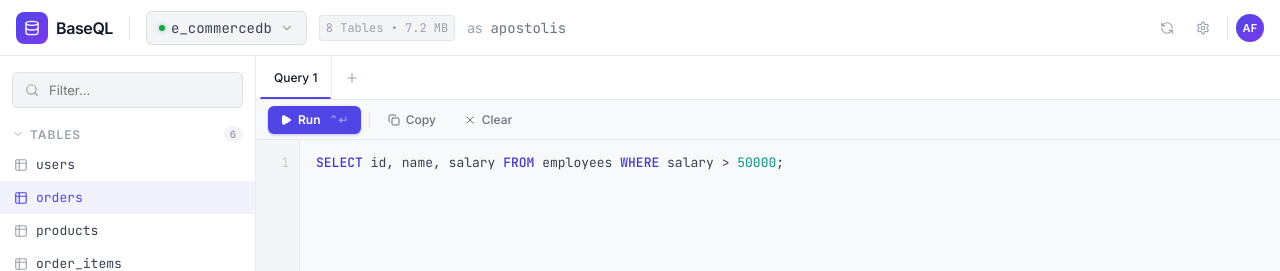
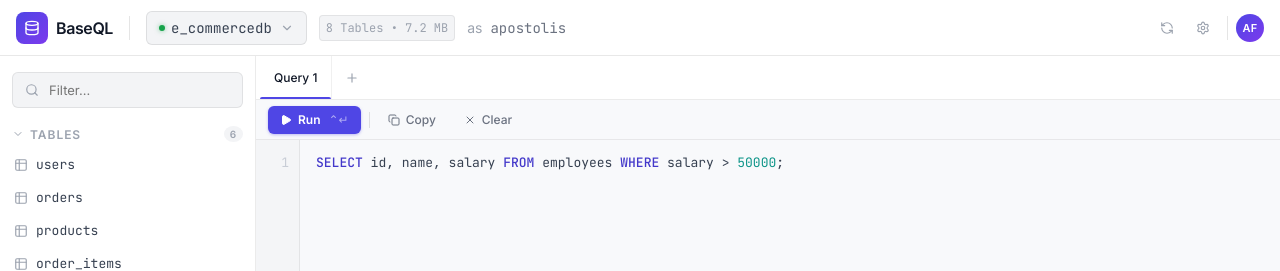
Before and after one commit to MichailFalaras/mini-relational-database-system, a React (Vite) app in the folder client/: page /home in a window 1280 px wide. Shown: the top 271 px of the page. Built offline with nearby package versions, Linux system fonts and the light colour scheme; a web font is replaced by a local one.

Commit message:
Update schema view to contain the constraints related with each column

```diff
--- a/client/src/components/SchemaView.jsx
+++ b/client/src/components/SchemaView.jsx
@@ -2,7 +2,7 @@ import { Key, Table2 } from "lucide-react";
 import "./../styles/schema-view.css";
 
 
-const COLUMN_FEATURES = ["Column", "Type", "Nullable", "Key", "Default"];
+const COLUMN_FEATURES = ["Column", "Type", "Nullable", "Key", "Constraints", "Default"];
 
 
 function SchemaView({ tableName, tables }) {
@@ -73,6 +73,40 @@ function SchemaView({ tableName, tables }) {
 								{col?.fk && (
 									<span className="column-fk-status">→ {col?.fk}</span>
 								)}
+
+								{!col.pk && !col.fk && (
+									<span style={{ opacity: 0.4 }}>-</span>
+								)}
+							</td>
+
+							{/* Constraints */}
+							<td className="column-constraints">
+								{col?.constraints?.length > 0
+									? (
+										<div className="column-constraints-list">
+											{col.constraints.map((constraint, index) => {
+												const isUnique = /^UNIQUE/i.test(constraint);
+												const isCheck = /^CHECK/i.test(constraint);
+
+												return (
+													<span
+														key={`${constraint}-${index}`}
+														className={`column-constraint ${
+															isUnique
+																? "unique"
+																: isCheck
+																	? "check"
+																	: ""
+														}`}
+													>
+														{constraint}
+													</span>
+												);
+											})}
+										</div>
+									)
+									: <span className="column-no-constraints">—</span>
+								}
 							</td>
 
 							{/* Default Value */}
--- a/client/src/pages/HomePage.jsx
+++ b/client/src/pages/HomePage.jsx
@@ -24,8 +24,8 @@ const TABLES = [
         name: "users", rowCount: 14823,
         columns: [
             { name: "id", type: "INT", nullable: false, pk: true },
-            { name: "email", type: "VARCHAR(255)", nullable: false, pk: false },
-            { name: "username", type: "VARCHAR(100)", nullable: false, pk: false },
+            { name: "email", type: "VARCHAR(255)", nullable: false, pk: false, constraints: ["UNIQUE", "CHECK (email LIKE '%@%')"] },
+            { name: "username", type: "VARCHAR(100)", nullable: false, pk: false, constraints: ["UNIQUE", "CHECK (LENGTH(username) >= 3)"] },
             { name: "full_name", type: "VARCHAR(200)", nullable: true, pk: false },
             { name: "created_at", type: "TIMESTAMP", nullable: false, pk: false, default: "CURRENT_TIMESTAMP" },
             { name: "is_active", type: "BOOLEAN", nullable: false, pk: false, default: "TRUE" },
@@ -36,8 +36,9 @@ const TABLES = [
         columns: [
             { name: "id", type: "INT", nullable: false, pk: true },
             { name: "user_id", type: "INT", nullable: false, pk: false, fk: "users.id" },
-            { name: "status", type: "VARCHAR(20)", nullable: false, pk: false },
-            { name: "total_amount", type: "DECIMAL(10,2)", nullable: false, pk: false },
+            { name: "status", type: "VARCHAR(20)", nullable: false, pk: false,
+                constraints: ["CHECK (status IN ('pending', 'processing', 'shipped', 'delivered', 'cancelled'))"] },
+            { name: "total_amount", type: "DECIMAL(10,2)", nullable: false, pk: false, constraints: ["CHECK (total_amount >= 0)"] },
             { name: "created_at", type: "TIMESTAMP", nullable: false, pk: false, default: "CURRENT_TIMESTAMP" },
             { name: "shipped_at", type: "TIMESTAMP", nullable: true, pk: false },
         ],
@@ -46,21 +47,21 @@ const TABLES = [
         name: "products", rowCount: 3204,
         columns: [
             { name: "id", type: "INT", nullable: false, pk: true },
-            { name: "sku", type: "VARCHAR(50)", nullable: false, pk: false },
+            { name: "sku", type: "VARCHAR(50)", nullable: false, pk: false, constraints: ["UNIQUE"] },
             { name: "name", type: "VARCHAR(300)", nullable: false, pk: false },
             { name: "category_id", type: "INT", nullable: true, pk: false, fk: "categories.id" },
-            { name: "price", type: "DECIMAL(10,2)", nullable: false, pk: false },
-            { name: "stock_qty", type: "INT", nullable: false, pk: false, default: "0" },
+            { name: "price", type: "DECIMAL(10,2)", nullable: false, pk: false, constraints: ["CHECK (price >= 0)"] },
+            { name: "stock_qty", type: "INT", nullable: false, pk: false, default: "0", constraints: ["CHECK (stock_qty >= 0)"] },
         ],
     },
     {
         name: "order_items", rowCount: 312847,
         columns: [
             { name: "id", type: "INT", nullable: false, pk: true },
-            { name: "order_id", type: "INT", nullable: false, pk: false, fk: "orders.id" },
-            { name: "product_id", type: "INT", nullable: false, pk: false, fk: "products.id" },
-            { name: "quantity", type: "INT", nullable: false, pk: false },
-            { name: "unit_price", type: "DECIMAL(10,2)", nullable: false, pk: false },
+            { name: "order_id", type: "INT", nullable: false, pk: false, fk: "orders.id", constraints: ["UNIQUE (order_id, product_id)"] },
+            { name: "product_id", type: "INT", nullable: false, pk: false, fk: "products.id", constraints: ["UNIQUE (order_id, product_id)"] },
+            { name: "quantity", type: "INT", nullable: false, pk: false, constraints: ["CHECK (quantity >= 0)"] },
+            { name: "unit_price", type: "DECIMAL(10,2)", nullable: false, pk: false, constraints: ["CHECK (unit_price >= 0)"] },
         ],
     },
     {
@@ -68,17 +69,17 @@ const TABLES = [
         columns: [
             { name: "id", type: "INT", nullable: false, pk: true },
             { name: "name", type: "VARCHAR(100)", nullable: false, pk: false },
-            { name: "parent_id", type: "INT", nullable: true, pk: false, fk: "categories.id" },
-            { name: "slug", type: "VARCHAR(120)", nullable: false, pk: false },
+            { name: "parent_id", type: "INT", nullable: true, pk: false, fk: "categories.id", constraints: ["CHECK (parent_id != id)"] },
+            { name: "slug", type: "VARCHAR(120)", nullable: false, pk: false, constraints: ["UNIQUE"] },
         ],
     },
     {
         name: "reviews", rowCount: 28561,
         columns: [
             { name: "id", type: "INT", nullable: false, pk: true },
-            { name: "product_id", type: "INT", nullable: false, pk: false, fk: "products.id" },
-            { name: "user_id", type: "INT", nullable: false, pk: false, fk: "users.id" },
-            { name: "rating", type: "TINYINT", nullable: false, pk: false },
+            { name: "product_id", type: "INT", nullable: false, pk: false, fk: "products.id", constraints: ["UNIQUE (product_id, user_id)"]  },
+            { name: "user_id", type: "INT", nullable: false, pk: false, fk: "users.id", constraints: ["UNIQUE (product_id, user_id)"] },
+            { name: "rating", type: "TINYINT", nullable: false, pk: false, constraints: ["CHECK (rating BETWEEN 1 AND 5)"] },
             { name: "body", type: "TEXT", nullable: true, pk: false },
             { name: "created_at", type: "TIMESTAMP", nullable: false, pk: false, default: "CURRENT_TIMESTAMP" },
         ],
@@ -406,7 +407,8 @@ function HomePage() {
     // Editor-related state
     const [isSQLCopied, setIsSQLCopied] = useState(false);
     const [result, setResult] = useState(null);
-    const [activeTable, setActiveTable] = useState(TABLES[1]?.name);
+    //const [activeTable, setActiveTable] = useState(TABLES[1]?.name);
+    const [activeTable, setActiveTable] = useState(null);
     const [resultPanel, setResultPanel] = useState("results");
     const [history, setHistory] = useState(HISTORY);
 
--- a/client/src/styles/schema-view.css
+++ b/client/src/styles/schema-view.css
@@ -137,6 +137,47 @@
     background-color: rgba(37, 99, 235, 0.07);
 }
 
+.column-constraints { padding: 0.5rem 1rem; }
+
+.column-constraints-list {
+    display: flex;
+    flex-direction: column;
+    gap: 0.25rem;
+    align-items: flex-start;
+}
+
+.column-constraint {
+    display: inline-flex;
+    align-items: center;
+    gap: 0.25rem;
+    width: fit-content;
+    padding: 0.125rem 0.375rem;
+    border: 1px solid;
+    border-radius: 0.25rem;
+    font-family: "JetBrains Mono", monospace;
+    font-size: 10px;
+    white-space: normal;
+    overflow-wrap: break-word;
+    max-width: 400px;
+}
+
+.column-constraint.unique {
+    color: #7C3AED;
+    background-color: rgba(124, 58, 237, 0.06);
+    border-color: rgba(124, 58, 237, 0.2);
+}
+
+.column-constraint.check {
+    color: #B45309;
+    background-color: rgba(180, 83, 9, 0.06);
+    border-color: rgba(180, 83, 9, 0.2);
+}
+
+.column-no-constraints {
+    color: #D1D5DB;
+    font-size: 11px;
+}
+
 .column-default-value {
     padding: 0.5rem 1rem;
     font-family: 'JetBrains Mono', monospace;
```
